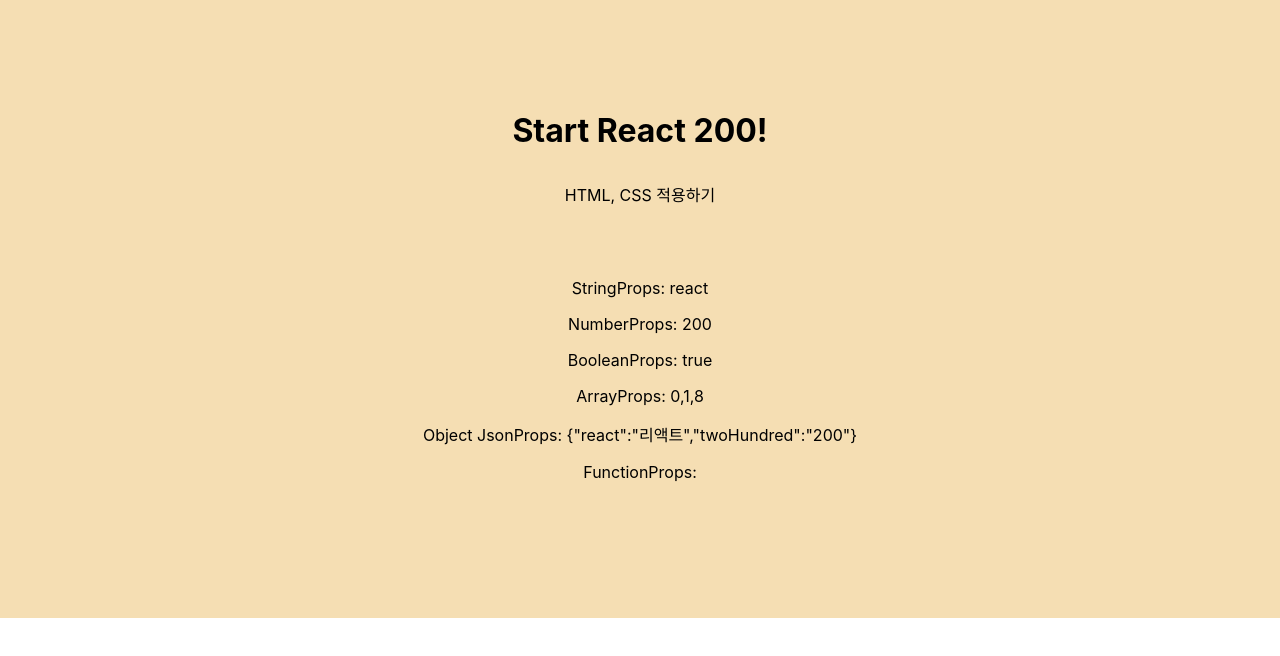
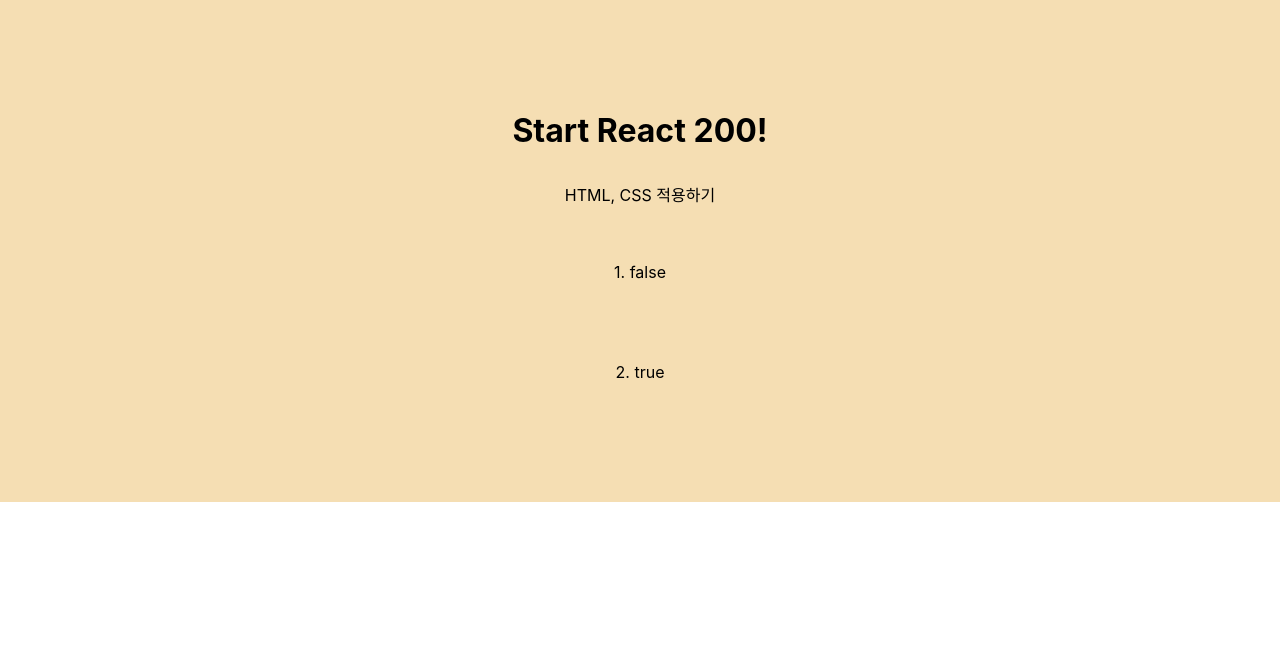
Before and after one commit to dev-chloe/hangout-react200, a React (Create React App) app: page / in a window 1280 px wide. Shown: the top 656 px of the page. Built offline with nearby package versions, Linux system fonts and the light colour scheme.

Commit message:
react200 초급019

```diff
--- a/src/App.js
+++ b/src/App.js
@@ -1,20 +1,22 @@
 import React from 'react';
 import './App.css';
-import PropsDatatype from './R018_PropsDatatype'
+import PropsBoolean from './R019_PropsBoolean';
 
 function App() {
   return (
     <div>
       <h1>Start React 200!</h1>
       <p>HTML, CSS 적용하기</p>
-      <PropsDatatype
+      <PropsBoolean BooleanTrueFalse={false} />
+      <PropsBoolean BooleanTrueFalse />
+      {/* <PropsDatatype
         String = "react"
         Number = { 200 }
         Boolean = { 1==1 }
         Array = { [0, 1, 8]}
         ObjectJson = {{react: "리액트", twoHundred: '200'}}
         Function = {console.log("FunctionProps: function!")}
-      />
+      /> */}
     </div>
   );
 }
--- /dev/null
+++ b/src/R019_PropsBoolean.js
@@ -0,0 +1,23 @@
+import React, { Component } from 'react';
+
+class R019_PropsBoolean extends Component {
+  render() {
+    let {
+      BooleanTrueFalse
+    } = this.props
+    // props 값을 Boolean 형으로 하위 컴포넌트에 전달할 경우, true나 false 중 하나를 할당한다
+    // 할당하지 않을 경우 true가 기본 값이다.
+    return (
+      <div>
+        {BooleanTrueFalse ? '2. ' : '1. '}
+        {/* 1. false */}
+        {/* BooleanTrueFalse 변수가 true 이면 2, false 이면 1을 출력한다 */}
+        {BooleanTrueFalse.toString()}
+         {/* 2. true */}
+         {/* Boolean 변수는 화면에 직접 출력이 되지 않으므로 toString() 함수를 이용하여 문자열로 변환한다. */}
+      </div>
+    )
+  }
+}
+
+export default R019_PropsBoolean;
```
